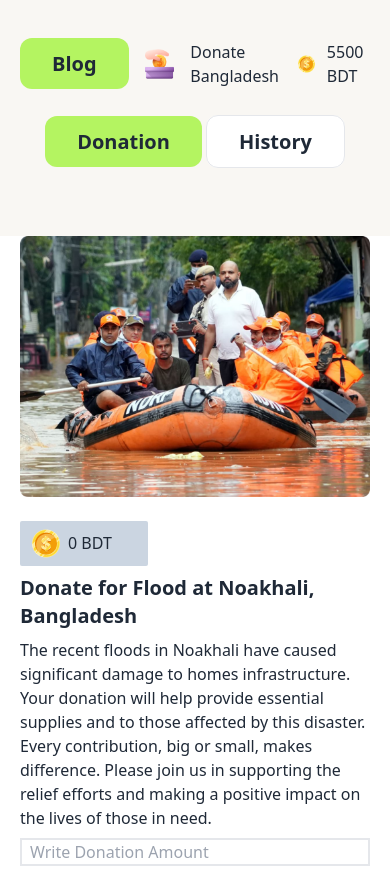
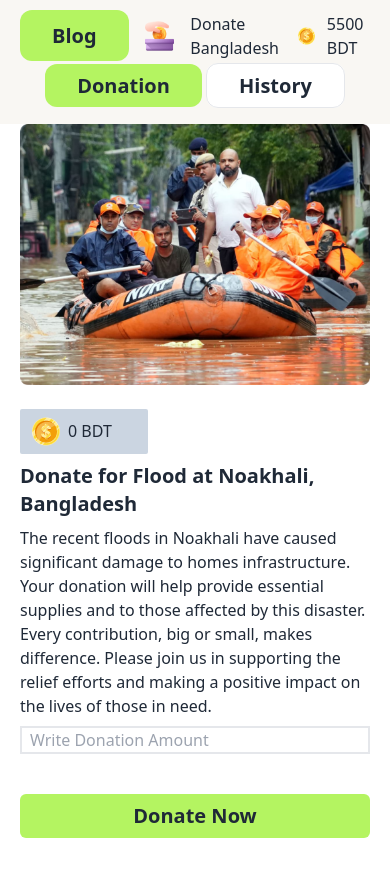
Before and after one commit to sazzadtalukder/B10A5, a website: page index.html in a window 390 px wide. Shown: the top 869 px of the page. Drawn offline with nearby package versions, Linux system fonts and the light colour scheme.

Commit message:
padding fixed

```diff
--- a/index.html
+++ b/index.html
@@ -11,7 +11,7 @@
 </head>
 
 <body>
-    <header class="max-w-5xl mx-auto px-5 py-10 sticky top-0 bg-[#F9F7F3] ">
+    <header class="max-w-5xl mx-auto px-5 py-3 md:py-10 sticky top-0 bg-[#F9F7F3] ">
         <div class="flex justify-between items-center gap-4">
             <div>
                 <a href="./blog.html" class="bg-[#B4F461] text-xl font-bold px-8 py-3 rounded-xl">Blog</a>
@@ -29,9 +29,9 @@
                 <p><span id="totall_donate">5500</span> BDT</p>
             </div>
         </div>
-        <div class="my-10 text-center">
-            <a href="#" class="bg-[#B4F461] text-xl font-bold px-8 py-3 rounded-xl" id="donation">Donation</a>
-            <a href="#" class="bg-white text-xl font-bold px-8 py-3 rounded-xl border " id="history">History</a>
+        <div class="my-3 md:my-10 text-center">
+            <a href="#" class="bg-[#B4F461] text-xl font-bold px-8 py-2 md:py-3 rounded-xl" id="donation">Donation</a>
+            <a href="#" class="bg-white text-xl font-bold px-8 py-2 md:py-3 rounded-xl border " id="history">History</a>
         </div>
 
     </header>
```
